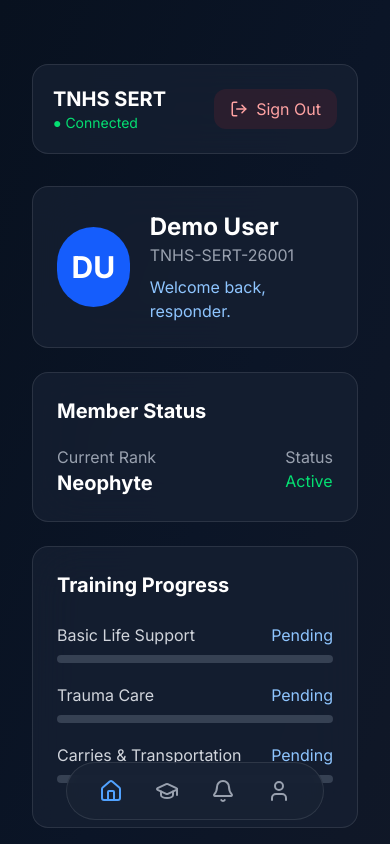
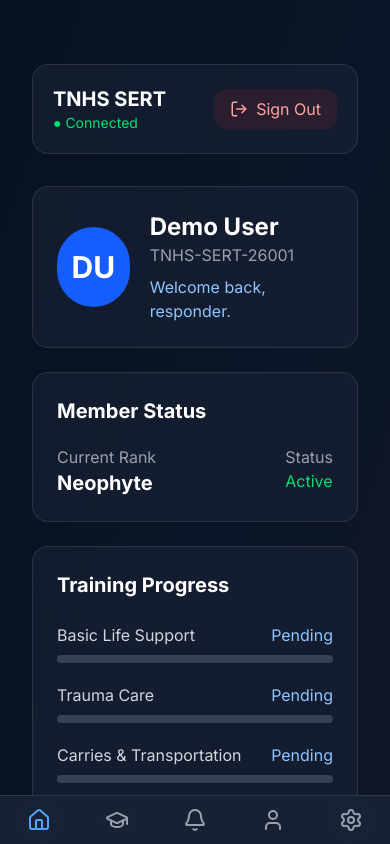
Before and after one commit to eiljhunvilla-boop/TNHS-SERT-PORTAL, a React (Vite) app: page /dashboard in a window 390 px wide. Shown: the top 844 px of the page. Built offline with nearby package versions, Linux system fonts and the light colour scheme; no server answers; the database is empty.

Commit message:
Improve mobile navigation and persistent bottom nav

```diff
--- a/src/components/ui/dashboard/BottomNav.jsx
+++ b/src/components/ui/dashboard/BottomNav.jsx
@@ -3,19 +3,71 @@ import {
   GraduationCap,
   Bell,
   User,
+  Settings,
+  ShieldCheck,
 } from "lucide-react";
 
+import { NavLink } from "react-router-dom";
+
 export default function BottomNav() {
+  const member = JSON.parse(localStorage.getItem("sertMember"));
+
+  const menu = [
+    {
+      icon: House,
+      path: "/dashboard",
+    },
+    {
+      icon: GraduationCap,
+      path: "/training",
+    },
+    {
+      icon: Bell,
+      path: "/announcements",
+    },
+    {
+      icon: User,
+      path: "/profile",
+    },
+    {
+      icon: Settings,
+      path: "/settings",
+    },
+  ];
+
   return (
-    <nav className="fixed bottom-6 left-1/2 flex -translate-x-1/2 gap-8 rounded-full border border-white/10 bg-[#182234]/90 px-8 py-4 backdrop-blur-xl">
+    <nav className="fixed bottom-0 left-0 right-0 z-50 flex justify-around border-t border-white/10 bg-[#182234]/95 py-3 backdrop-blur-xl">
 
-      <House className="text-blue-400" />
+      {menu.map((item) => {
+        const Icon = item.icon;
 
-      <GraduationCap className="text-gray-400" />
+        return (
+          <NavLink
+            key={item.path}
+            to={item.path}
+            className={({ isActive }) =>
+              isActive
+                ? "text-blue-400"
+                : "text-gray-400"
+            }
+          >
+            <Icon size={24} />
+          </NavLink>
+        );
+      })}
 
-      <Bell className="text-gray-400" />
-
-      <User className="text-gray-400" />
+      {member?.isAdmin && (
+        <NavLink
+          to="/admin"
+          className={({ isActive }) =>
+            isActive
+              ? "text-emerald-400"
+              : "text-gray-400"
+          }
+        >
+          <ShieldCheck size={24} />
+        </NavLink>
+      )}
 
     </nav>
   );
--- a/src/components/ui/layout/DashboardLayout.jsx
+++ b/src/components/ui/layout/DashboardLayout.jsx
@@ -1,4 +1,5 @@
 import Sidebar from "./Sidebar";
+import BottomNav from "../dashboard/BottomNav";
 
 export default function DashboardLayout({ children }) {
   return (
@@ -6,14 +7,18 @@ export default function DashboardLayout({ children }) {
 
       <div className="flex">
 
-        <Sidebar />
+        <div className="hidden lg:block">
+          <Sidebar />
+        </div>
 
-        <main className="flex-1 p-8">
+        <main className="flex-1 p-8 pb-24">
           {children}
         </main>
 
       </div>
 
+      <BottomNav />
+
     </div>
   );
 }
```
